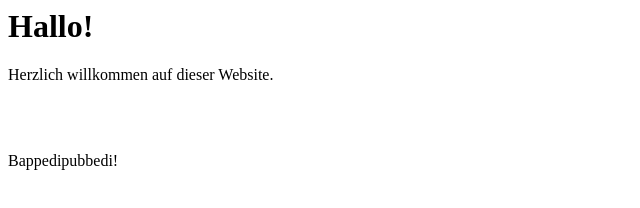
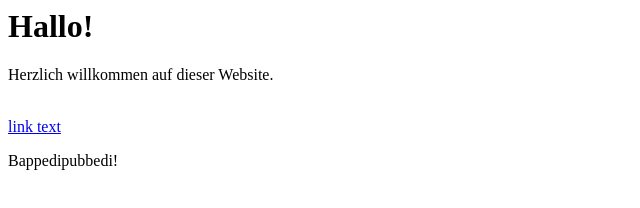
Before and after one commit to talmetiu/talmetiu.github.io, a plain HTML site: page index.html in a window 1280 px wide. Shown: the full height of the page, 0-640 px from the left. Drawn offline with Linux system fonts and the light colour scheme.

Commit message:
added a link

```diff
--- a/index.html
+++ b/index.html
@@ -1,5 +1,6 @@
 <h1>Hallo!</h1>
 <p>Herzlich willkommen auf dieser Website.</p>
 <br/>
+<a href="https://www.schweizerfamilie.ch/videos/slow-tv/bernhardiner/">link text</a>
 <br/>
 <p>Bappedipubbedi!</p>
```
